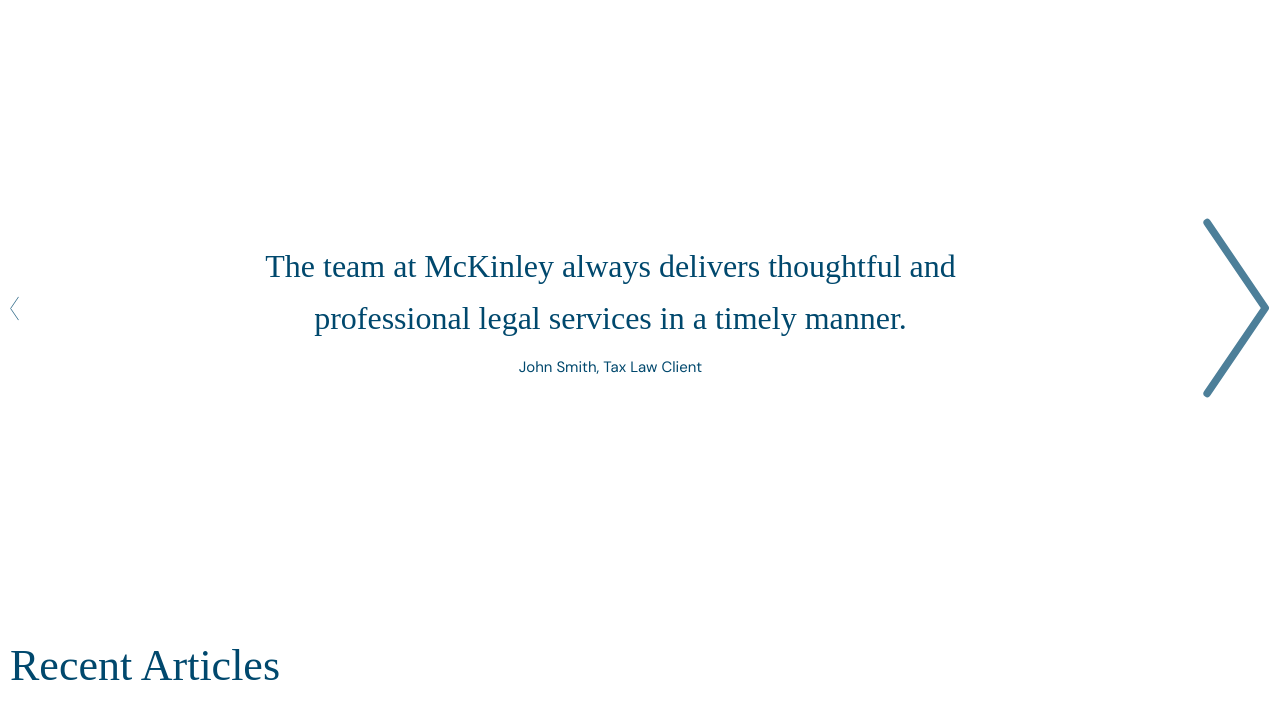
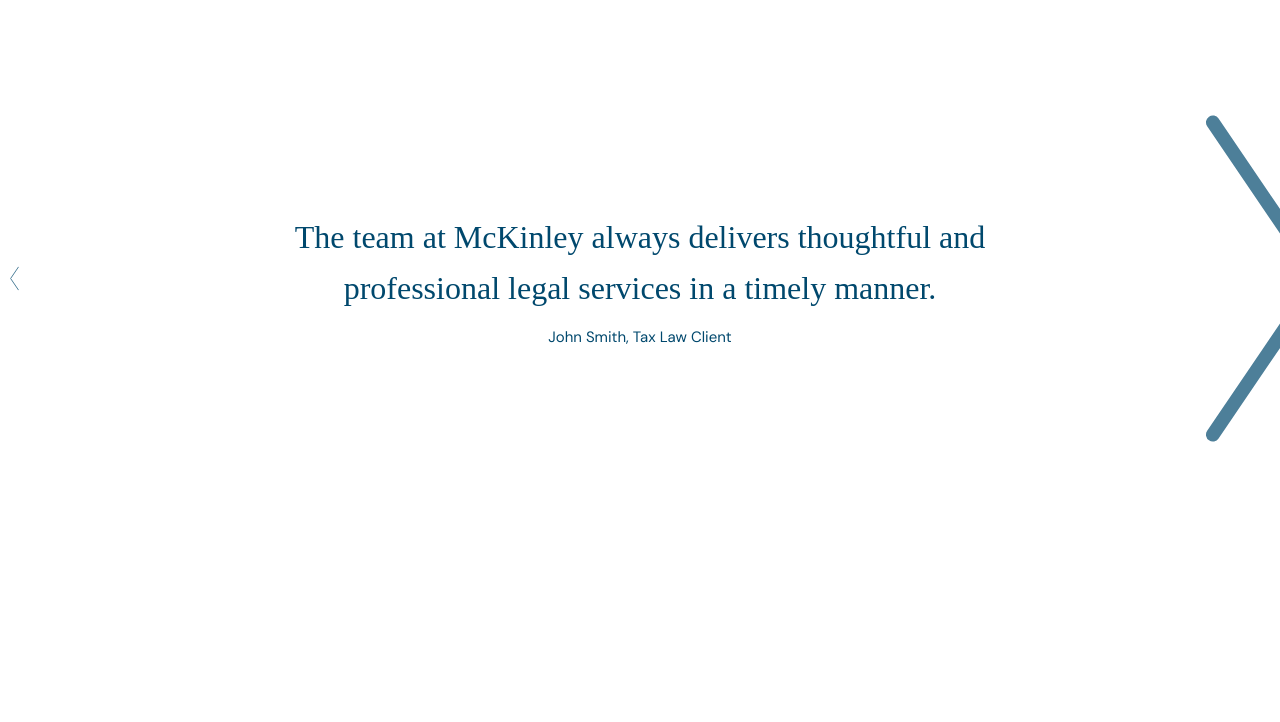
Before and after one commit to AnOnyM-03-03/McKinley, a Vue app: page / in a window 1280 px wide. Shown: the part 2445-3167 px from the top of the page. Built offline with nearby package versions, Linux system fonts and the light colour scheme; a web font is replaced by a local one.

Commit message:
added margins and resized the arrow

```diff
--- a/src/components/slider.vue
+++ b/src/components/slider.vue
@@ -1,5 +1,4 @@
 <template>
-
 <div class="container">
     <div class="slider">
         <div class="slider-arrow">
@@ -39,10 +38,10 @@
 <style lang="scss" scoped>
 
     .slider{
-        margin-top: 134px;
         display: flex;
         align-items: center;
         justify-content: space-between;
+        margin: 134px 0;
 
 
         &-comments{
@@ -63,13 +62,8 @@
             cursor: pointer;
         }
         &-arrow__right{
-            transform: rotate(180deg);
-
-            img{
-            width: 68px;
-            height: 352px;
-            }
-
+            transform: rotate(180deg) scale(13.8);
+            margin: 134px 0;
         }
     }
 
```
